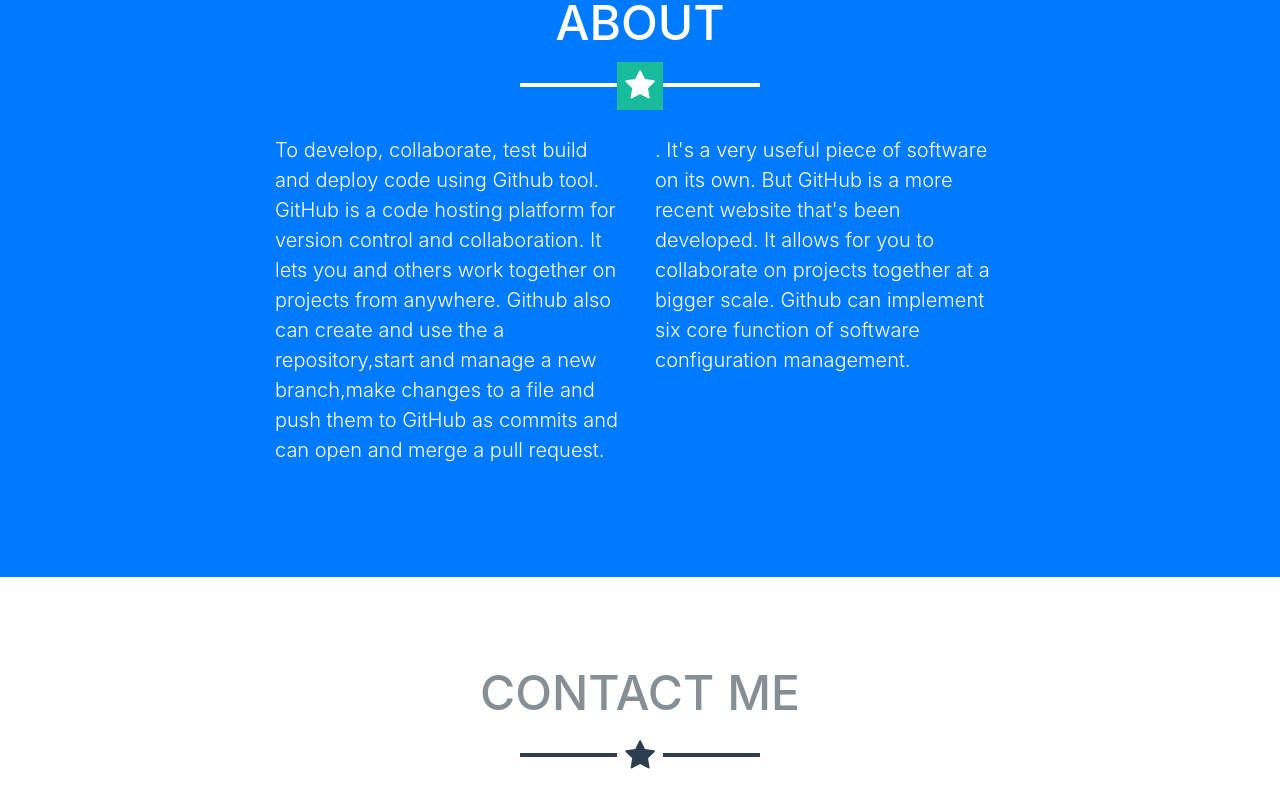
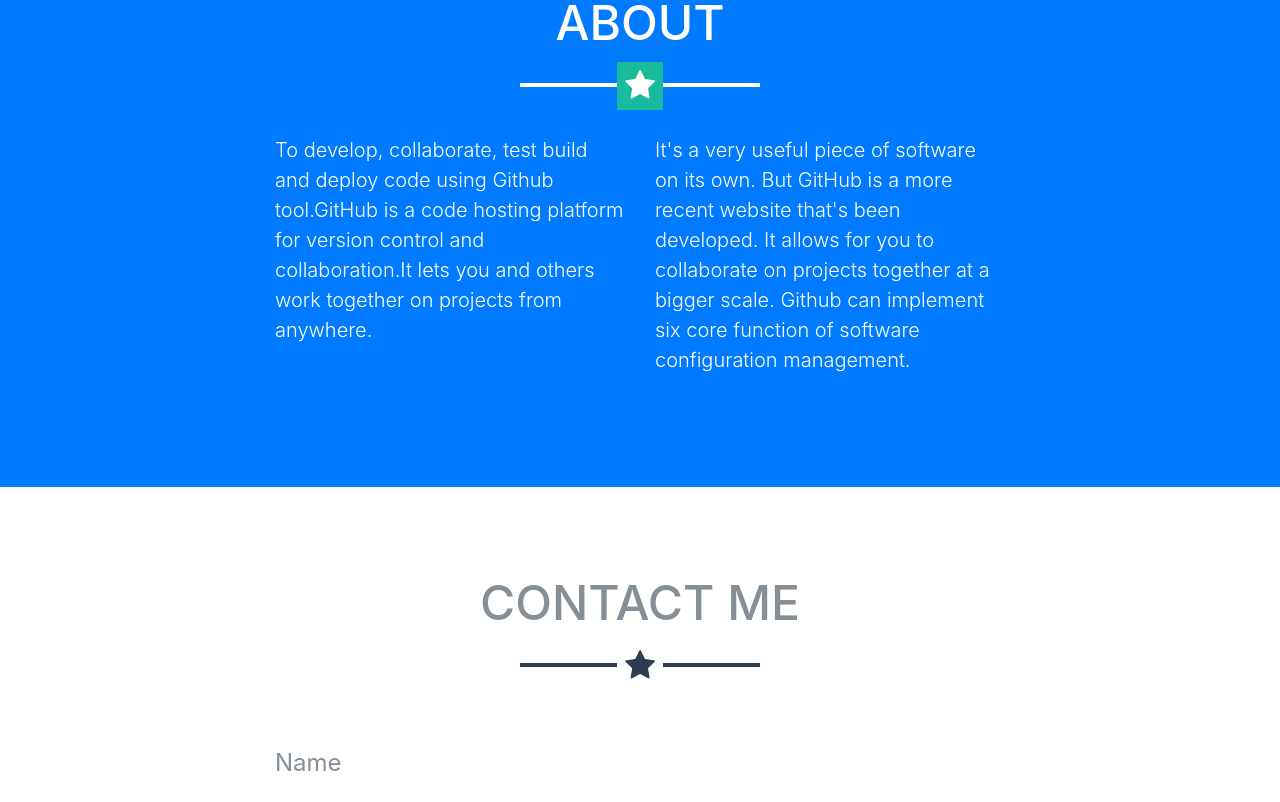
Before and after one commit to razanalia/mini_project, a website with bundled scripts: page index.html in a window 1280 px wide. Shown: the part 1808-2610 px from the top of the page. Built offline with nearby package versions, Linux system fonts and the light colour scheme.

Commit message:
Update index.html

```diff
--- a/index.html
+++ b/index.html
@@ -157,10 +157,10 @@
         <hr class="star-light mb-5">
         <div class="row">
           <div class="col-lg-4 ml-auto">
-            <p class="lead">To develop, collaborate, test build and deploy code using Github tool. GitHub is a code hosting platform for version control and collaboration. It lets you and others work together on projects from anywhere. Github also can create and use the a repository,start and manage a new branch,make changes to a file and push them to GitHub as commits and can open and merge a pull request.</p>
+            <p class="lead">To develop, collaborate, test build and deploy code using Github tool.GitHub is a code hosting platform for version control and collaboration.It lets you and others work together on projects from anywhere.</p>
           </div>
           <div class="col-lg-4 mr-auto">
-            <p class="lead">. It's a very useful piece of software on its own. But GitHub is a more recent website that's been developed. It allows for you to collaborate on projects together at a bigger scale. Github can implement six core function of software configuration management.</p>
+            <p class="lead">It's a very useful piece of software on its own. But GitHub is a more recent website that's been developed. It allows for you to collaborate on projects together at a bigger scale. Github can implement six core function of software configuration management.</p>
           </div>
         </div>
       </div>
@@ -223,9 +223,6 @@
             <h4 class="text-uppercase mb-4">Location</h4>
             <p class="lead mb-0">Gambang Campus
               <br>Universiti Malaysia Pahang</p>
-              <br>Lebuhraya Tun Razak</p>
-              <br>26300 Gambang, Kuantan</p>
-              <br>Pahang Darul Makmu</p>
           </div>
           <div class="col-md-4 mb-5 mb-lg-0">
             <h4 class="text-uppercase mb-4">Around the Web</h4>
```
